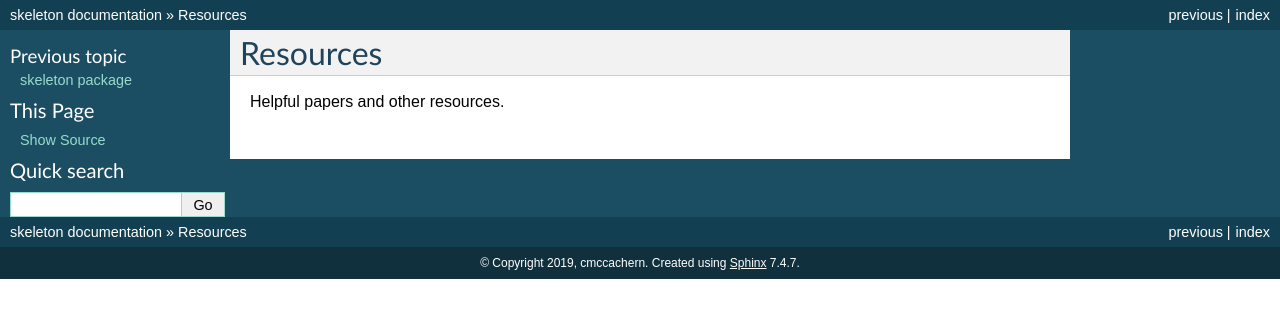
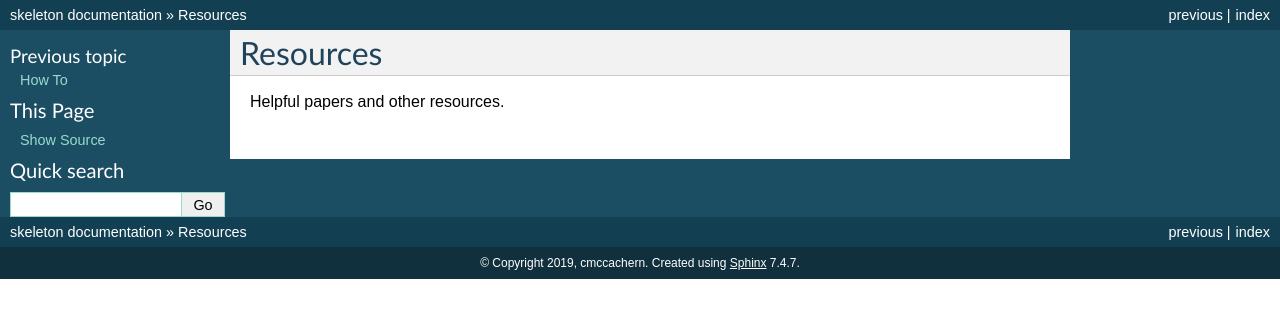
Before and after one commit to cmccachern/skeleton, a Sphinx documentation site: the page built from docs/source/resources/index.rst, in a window 1280 px wide. Shown: the top 318 px of the page. Built offline with Sphinx 7.4.7, drawn with Linux system fonts in a browser that asks for light colours; pages that are not in the unit, such as notebooks, are missing from menus.

```diff
--- a/docs/source/conf.py
+++ b/docs/source/conf.py
@@ -10,10 +10,9 @@
 # add these directories to sys.path here. If the directory is relative to the
 # documentation root, use os.path.abspath to make it absolute, like shown here.
 #
-# import os
-# import sys
-# sys.path.insert(0, os.path.abspath('.'))
-
+import os
+import sys
+sys.path.insert(0, os.path.abspath('../..'))
 
 # -- Project information -----------------------------------------------------
 
@@ -28,6 +27,7 @@ author = 'cmccachern'
 # extensions coming with Sphinx (named 'sphinx.ext.*') or your custom
 # ones.
 extensions = [
+    "sphinx.ext.napoleon"
 ]
 
 # Add any paths that contain templates here, relative to this directory.
--- a/docs/source/index.rst
+++ b/docs/source/index.rst
@@ -8,8 +8,8 @@ Welcome to skeleton's documentation!
     tutorials/index
     explanations/index
     howto/index
-    reference/skeleton
     resources/index
+    reference/modules
 
 
 
```
